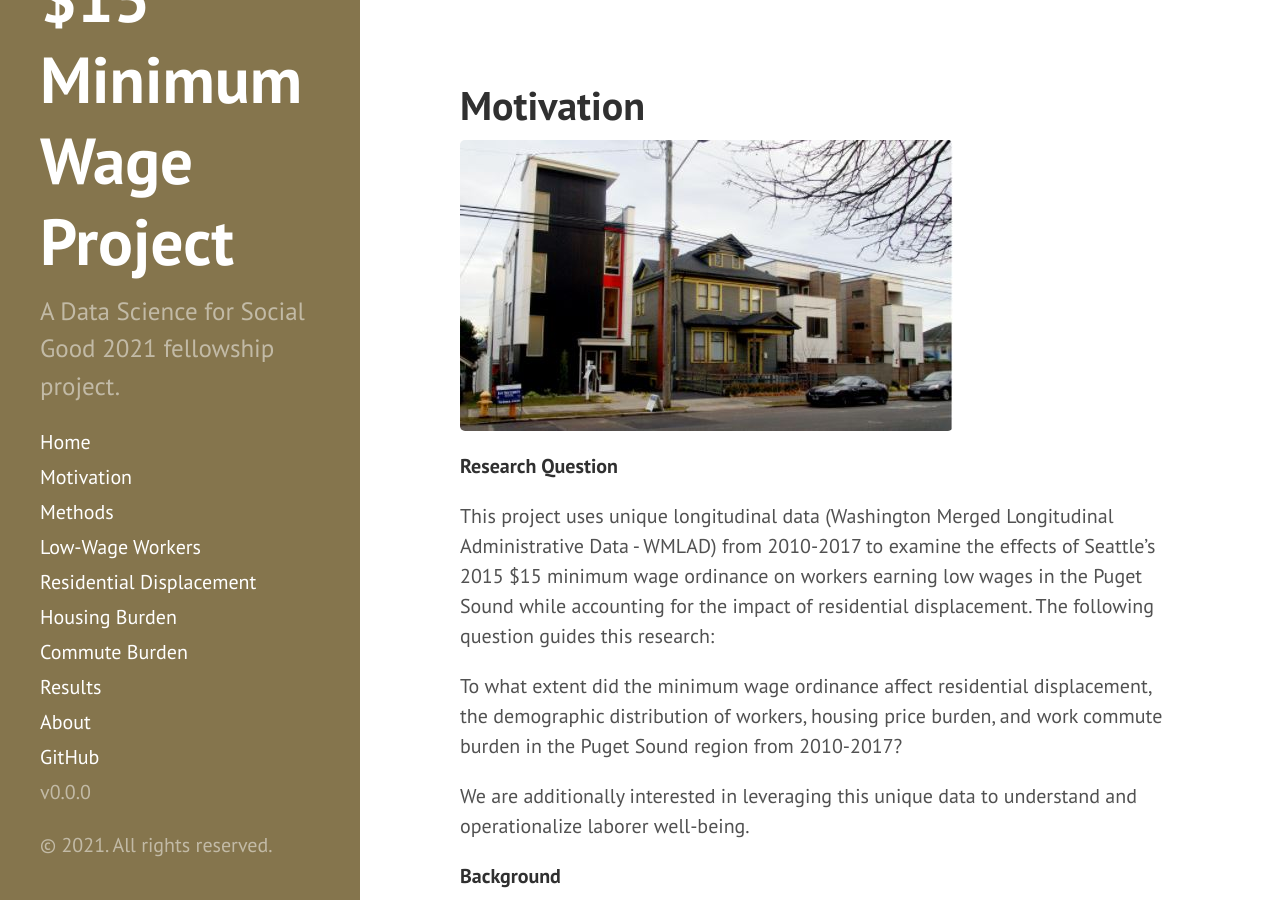
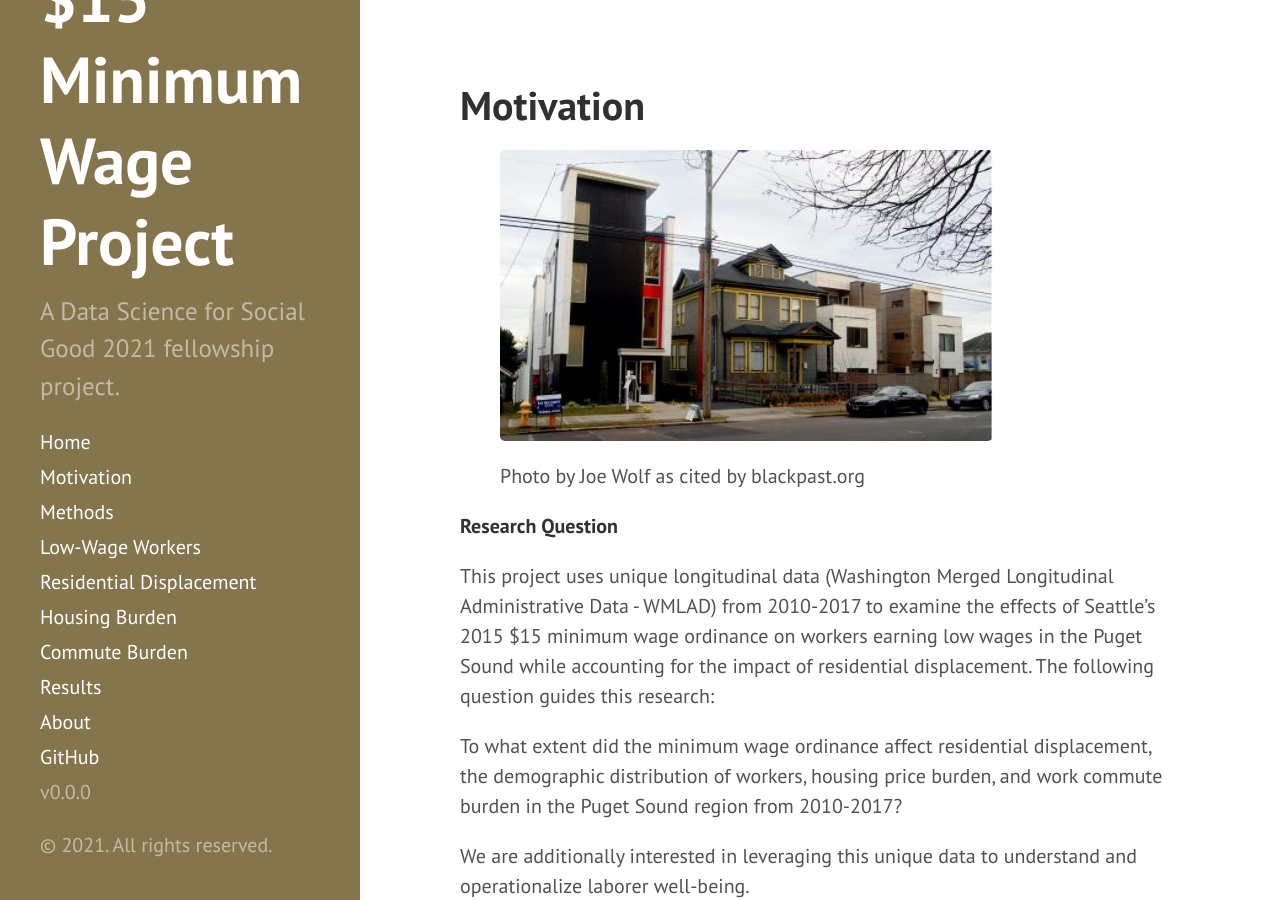
Before and after one commit to uwescience/MinWA, a Jekyll site: the page built from motivation.md, in a window 1280 px wide and 900 px high. Built offline with Jekyll 4.4.1, drawn with Linux system fonts in a browser that asks for light colours.

Commit message:
added caption to motivation picture

```diff
--- a/motivation.md
+++ b/motivation.md
@@ -2,8 +2,11 @@
 layout: page
 title: Motivation
 ---
+<figure>
+<img src="{{ site.url }}{{ site.baseurl }}/assets/img/Gent_Photo.JPG">
+<figcaption>Photo by Joe Wolf as cited by blackpast.org</figcaption>
+</figure>
 
-<img src="{{ site.url }}{{ site.baseurl }}/assets/img/Gent_Photo.JPG">
 
 **Research Question**
 
```
